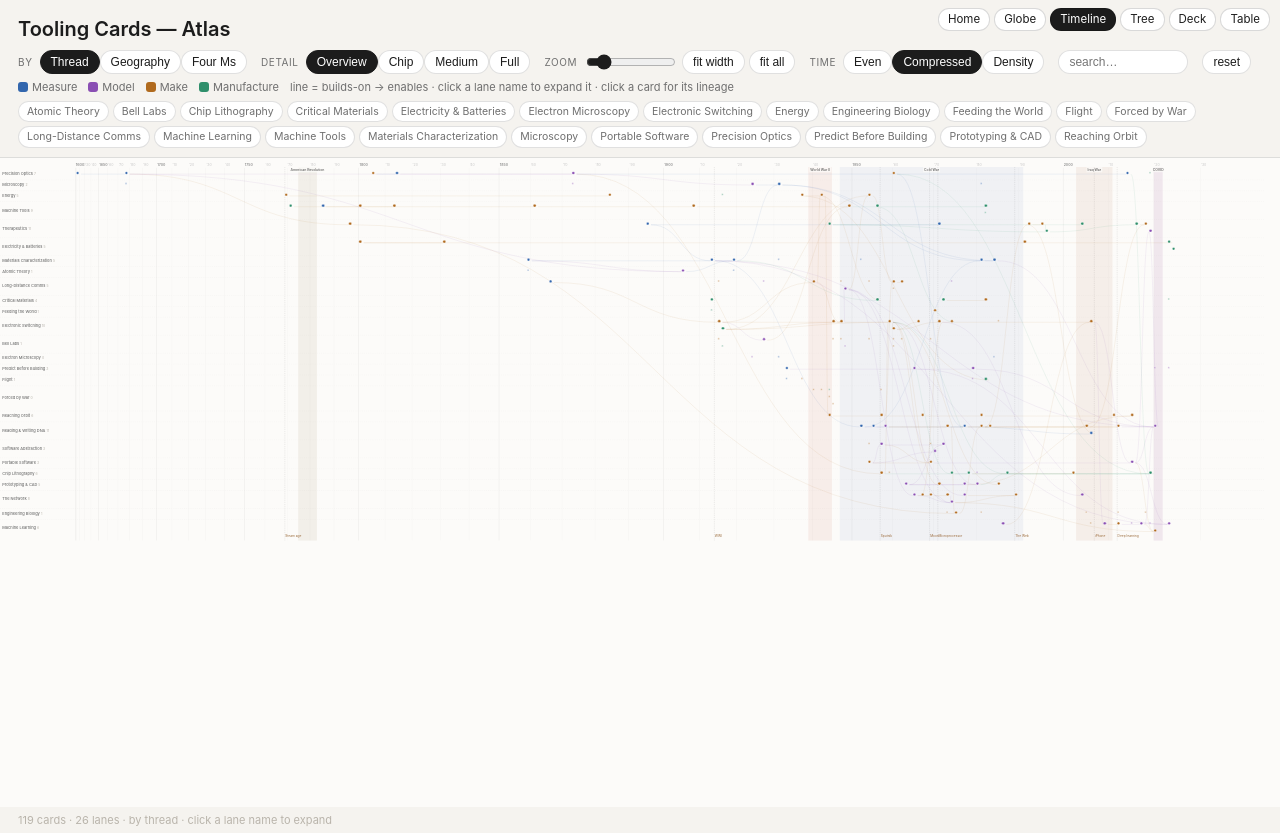
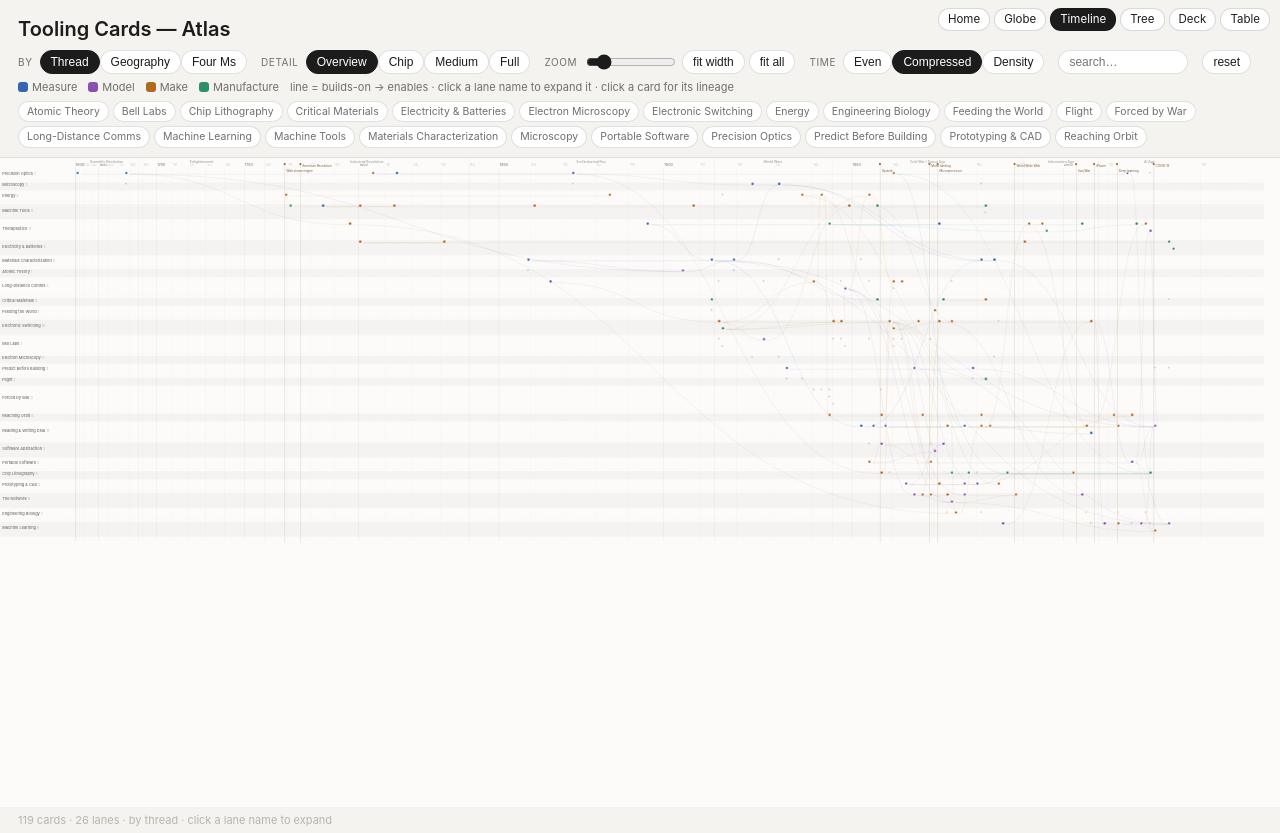
Before and after one commit to valex2/tooling-atlas, a plain HTML site: page views/atlas.html in a window 1280 px wide. Drawn offline with nearby package versions, Linux system fonts and the light colour scheme.

Commit message:
Timelines: historical-era bands, sharper single-year markers, alternating lane shading

```diff
--- a/views/atlas.html
+++ b/views/atlas.html
@@ -97,8 +97,8 @@ const x0=200,minY=1600,maxY=2030,SPAN=430,WIDTH=3000;
 const YEARS=DATA.map(c=>c.year).filter(y=>y).sort((a,b)=>a-b);
 function densFrac(y){let lo=0,hi=YEARS.length;while(lo<hi){const m=(lo+hi)>>1;if(YEARS[m]<=y)lo=m+1;else hi=m;}return lo/YEARS.length;}
 let timeScale="comp";
-const EVBANDS=[["American Revolution",1775,1783,"rgba(120,90,40,0.07)"],["World War II",1939,1945,"rgba(176,60,40,0.07)"],["Cold War",1947,1991,"rgba(60,90,170,0.06)"],["Iraq War",2003,2011,"rgba(150,70,40,0.07)"],["COVID",2020,2022,"rgba(120,40,120,0.09)"]];
-const EVLINES=[[1769,"Steam age"],[1914,"WWI"],[1957,"Sputnik"],[1969,"Moon"],[1971,"Microprocessor"],[1989,"The Web"],[2007,"iPhone"],[2012,"Deep learning"]];
+const ERAS=[["Scientific Revolution",1600,1687],["Enlightenment",1687,1760],["Industrial Revolution",1760,1840],["2nd Industrial Rev.",1840,1914],["World Wars",1914,1945],["Cold War / Space Age",1945,1991],["Information Age",1991,2008],["AI Age",2008,2030]];
+const EVENTS=[[1769,"Watt steam engine"],[1776,"American Revolution"],[1957,"Sputnik"],[1969,"Moon landing"],[1971,"Microprocessor"],[1989,"World Wide Web"],[2003,"Iraq War"],[2007,"iPhone"],[2012,"Deep learning"],[2020,"COVID-19"]];
 function xs(y){y=Math.max(minY,Math.min(maxY,y));const n=(y-minY)/SPAN;return timeScale==="even"?x0+WIDTH*n:timeScale==="comp"?x0+WIDTH*Math.pow(n,1.8):x0+WIDTH*densFrac(y);}
 function laneOrder(){
  if(axis==="kind")return ["Measure","Model","Make","Manufacture"].filter(k=>DATA.some(c=>c.kind===k));
@@ -174,9 +174,10 @@ function render(){
      for(let k=gi;k<=gj;k++){const l=lanes[k];html+=`<div class="lanelab" data-lane="${enc(l)}" style="top:${LM[l]}px;left:92px;width:110px">${SUBLABEL[l]||l} <span class="car">${LCOUNT[l]}${expanded.has(l)?" ▾":""}</span></div>`;}
    } else {const l=lanes[gi];html+=`<div class="lanelab" data-lane="${enc(l)}" style="top:${LM[l]}px">${l} <span class="car">${LCOUNT[l]}${expanded.has(l)?" ▾":""}</span></div>`;}
    gi=gj+1;}
-for(const ev of EVBANDS){const x1=xs(ev[1]),x2=xs(ev[2]);html+=`<div style="position:absolute;left:${x1}px;top:24px;width:${x2-x1}px;height:${layoutH-30}px;background:${ev[3]};z-index:0"></div><div style="position:absolute;left:${(x1+x2)/2}px;top:24px;transform:translateX(-50%);font-size:9px;font-weight:600;color:var(--mut);z-index:0;white-space:nowrap;background:rgba(252,251,249,.72);padding:0 3px">${ev[0]}</div>`;}
- for(const ev of EVLINES){const gx2=xs(ev[0]);html+=`<div style="position:absolute;left:${gx2}px;top:24px;height:${layoutH-30}px;border-left:1px dashed rgba(0,0,0,.2);z-index:0"></div><div style="position:absolute;left:${gx2+2}px;top:${layoutH-24}px;font-size:8.5px;color:#9a6a3a;z-index:0;white-space:nowrap">${ev[1]}</div>`;}
-  for(let y=1600;y<=2030;y+=10){const gx=xs(y),maj=(y%50===0);html+=`<div class="gl ${maj?'maj':''}" style="left:${gx}px;top:26px;height:${layoutH-32}px"></div>`;html+=`<div class="yr" style="left:${gx+2}px;top:10px;color:${maj?'#8f8f8f':'#c9c9c9'};${maj?'font-weight:600':''}">${maj?y:"’"+String(y).slice(2)}</div>`;}
+lanes.forEach((l,i)=>{if(LTOP[l]!=null&&i%2)html+=`<div style="position:absolute;left:0;top:${LTOP[l]}px;width:${layoutW}px;height:${(LBOT[l]-LTOP[l])}px;background:rgba(0,0,0,.03);z-index:0"></div>`;});
+ ERAS.forEach((e,i)=>{const a=xs(e[1]),b=xs(e[2]);html+=`<div style="position:absolute;left:${a}px;top:0;height:${layoutH}px;border-left:1px solid rgba(0,0,0,.08);z-index:0"></div><div style="position:absolute;left:${(a+b)/2}px;top:2px;transform:translateX(-50%);font-size:9px;font-weight:600;color:rgba(0,0,0,.32);z-index:4;white-space:nowrap;background:rgba(252,251,249,.85);padding:0 3px">${e[0]}</div>`;});
+ EVENTS.forEach((ev,i)=>{const x=xs(ev[0]);html+=`<div style="position:absolute;left:${x}px;top:16px;height:${layoutH-16}px;border-left:1px solid rgba(154,106,58,.35);z-index:0"></div><div style="position:absolute;left:${x}px;top:16px;width:6px;height:6px;border-radius:50%;background:#9a6a3a;transform:translate(-3px,-3px);z-index:4"></div><div style="position:absolute;left:${x+3}px;top:${i%2?16:27}px;font-size:8px;color:#7a5a30;background:rgba(252,251,249,.85);padding:0 2px;z-index:4;white-space:nowrap">${ev[1]}</div>`;});
+ for(let y=1600;y<=2030;y+=10){const gx=xs(y),maj=(y%50===0);html+=`<div class="gl ${maj?'maj':''}" style="left:${gx}px;top:26px;height:${layoutH-32}px"></div>`;html+=`<div class="yr" style="left:${gx+2}px;top:10px;color:${maj?'#8f8f8f':'#c9c9c9'};${maj?'font-weight:600':''}">${maj?y:"’"+String(y).slice(2)}</div>`;}
  for(const l of lanes){const dotmode=DIM[laneMode(l)].dot;for(const it of laneItems[l]){const c=it.c;const matchq=q&&(c.name.toLowerCase().includes(q)||(c.person||'').toLowerCase().includes(q));
    let extra="";if(lit){if(!it.ghost&&!lit.has(c.id))extra=" dim";else if(!it.ghost&&lit.has(c.id)&&c.id!==selCard)extra=" hl";}
    else if(selThread&&!inT(c.id))extra=" dim"; if(c.id===selCard&&!it.ghost)extra+=" sel"; if(matchq)extra+=" hl";
```
Also changed, not shown: views/tree.js (+5 -4 lines).
